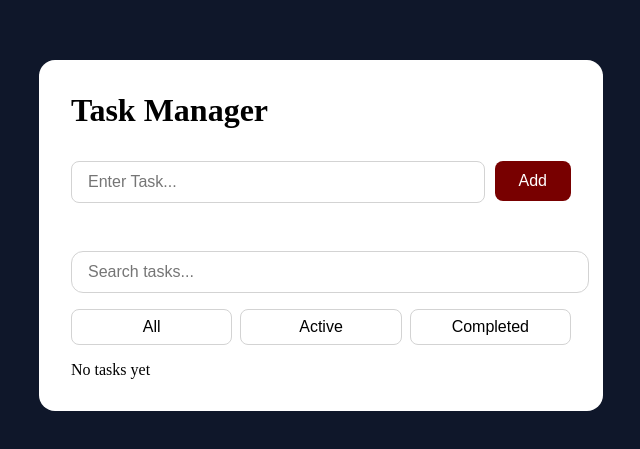
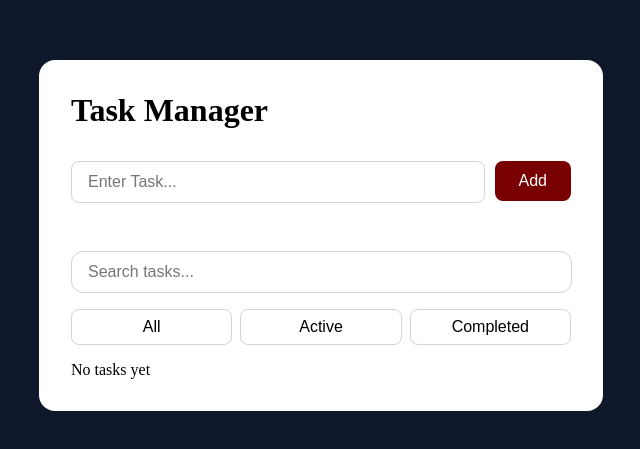
Before and after one commit to rudrapatel7100/Task-Manager, a plain HTML site: page index.html in a window 1280 px wide. Shown: the part 181-630 px from the top of the page, 319-959 px from the left. Drawn offline with Linux system fonts and the light colour scheme.

Commit message:
Update style.css

```diff
--- a/style.css
+++ b/style.css
@@ -144,7 +144,7 @@ form button:hover {
 }
 
 #search-input {
-  width: 100%;
+  width: 96.5%;
   height: 2.5rem;
   padding-left: 1rem;
   border: 1px solid lightgrey;
```
